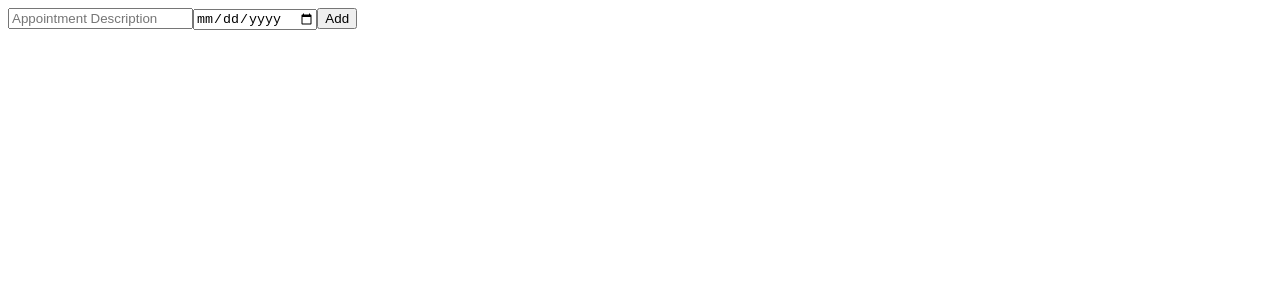
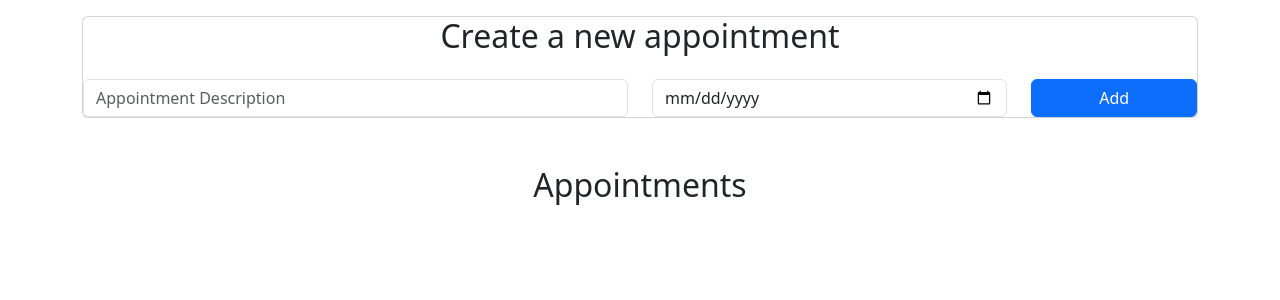
Before and after one commit to trentsterr/Angular-Appointment-App, an Angular app: page / in a window 1280 px wide. Shown: the top 300 px of the page. Built offline with nearby package versions, Linux system fonts and the light colour scheme.

Commit message:
latest update

```diff
--- a/package.json
+++ b/package.json
@@ -10,6 +10,7 @@
   },
   "private": true,
   "dependencies": {
+    "@angular-devkit/build-angular": "^19.2.9",
     "@angular/animations": "^19.2.8",
     "@angular/common": "^19.2.8",
     "@angular/compiler": "^19.2.8",
@@ -18,13 +19,13 @@
     "@angular/platform-browser": "^19.2.8",
     "@angular/platform-browser-dynamic": "^19.2.8",
     "@angular/router": "^19.2.8",
-    "bootstrap": "^5.3.5",
+    "bootstrap": "5.3",
     "rxjs": "~7.8.0",
     "tslib": "^2.3.0",
     "zone.js": "~0.15.0"
   },
   "devDependencies": {
-    "@angular/cli": "^18.2.19",
+    "@angular/cli": "^19.2.9",
     "@angular/compiler-cli": "^19.2.8",
     "@types/jasmine": "~5.1.0",
     "jasmine-core": "~5.1.0",
--- a/src/app/appointment-list/appointment-list.component.html
+++ b/src/app/appointment-list/appointment-list.component.html
@@ -1,12 +1,29 @@
-<div>
-    <input [(ngModel)]= "newAppointmentTitle" placeholder="Appointment Description">
-    <input [(ngModel)]="newAppointmentDate" type="date" placeholder="Appointment Date">
-    <button (click)="addAppointment()">Add</button>
+<div class="container">
+
+    <div class="card mt-3">
+        <div class="row">
+            <div class="col">
+                <h2 class="text-center">Create a new appointment</h2>
+            </div>
+        </div>
+        <div class="row mt-3">
+            <div class="col-md-6">
+                <input class="form-control" [(ngModel)]= "newAppointmentTitle" placeholder="Appointment Description">
+            </div>
+            <div class="col-md-4">
+                <input class="form-control" [(ngModel)]="newAppointmentDate" type="date" placeholder="Appointment Date">
+            </div>
+            <div class ="col-md-2">
+                <button class="btn btn-primary w-100" (click)="addAppointment()">Add</button>
+            </div>
+        </div>
+    </div>
+
+    <h2 class="text-center mt-5">Appointments</h2>
+    <ul class="list-group mt-3">
+        <li class="list-group-item d-flex justify-content-between align-items-center" *ngFor="let appointment of appointments; index as i">
+                {{appointment.title}} {{appointment.date | date:'dd.MM.yyyy'}}
+                <button class="btn btn-danger" (click)="deleteAppointment(i)">Delete</button>
+        </li>
+    </ul>
 </div>
-
-<ul>
-    <li *ngFor="let appointment of appointments; index as i">
-            {{appointment.title}} {{appointment.date | date:'dd.MM.yyyy'}}
-            <button (click)="deleteAppointment(i)">Delete</button>
-    </li>
-</ul>
--- a/src/styles.css
+++ b/src/styles.css
@@ -1 +1,2 @@
 /* You can add global styles to this file, and also import other style files */
+@import "../node_modules/bootstrap/dist/css/bootstrap.min.css";
```
Also changed, not shown: 8 other files (tests, documents, lock files or other folders).
